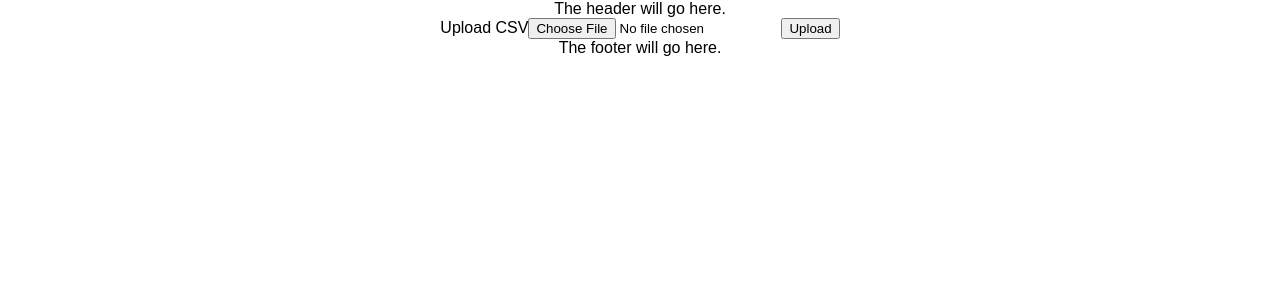
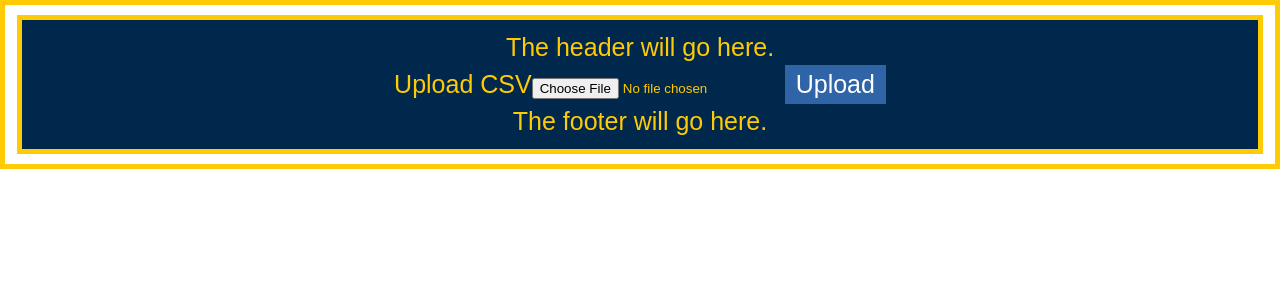
Before and after one commit to rmleg/review-ready, a React (Create React App) app: page / in a window 1280 px wide. Shown: the top 300 px of the page. Built offline with nearby package versions, Linux system fonts and the light colour scheme.

Commit message:
play around with css

```diff
--- a/src/App.scss
+++ b/src/App.scss
@@ -2,8 +2,32 @@ $maize: #ffcb05;
 $blue: #00274c;
 $accent-blue: #2f65a7;
 $sans-serif: "Montserrat", Arial, sans-serif;
+$font-size: 25px;
+$line-height: 35px;
 
 .App {
   text-align: center;
   font-family: $sans-serif;
+  background-color: $blue;
+  color: $maize;
+  scrollbar-highlight-color: $accent-blue;
+  font-size: $font-size;
+  line-height: $line-height;
 }
+
+div {
+  border: solid 5px $maize;
+  margin: 0 auto;
+  padding: 10px 12px;
+}
+
+button {
+  background-color: $accent-blue;
+  border: none;
+  color: white;
+  padding: 5px 11px;
+  text-align: center;
+  text-decoration: none;
+  display: inline-block;
+  font-size: 25px;
+}
```
